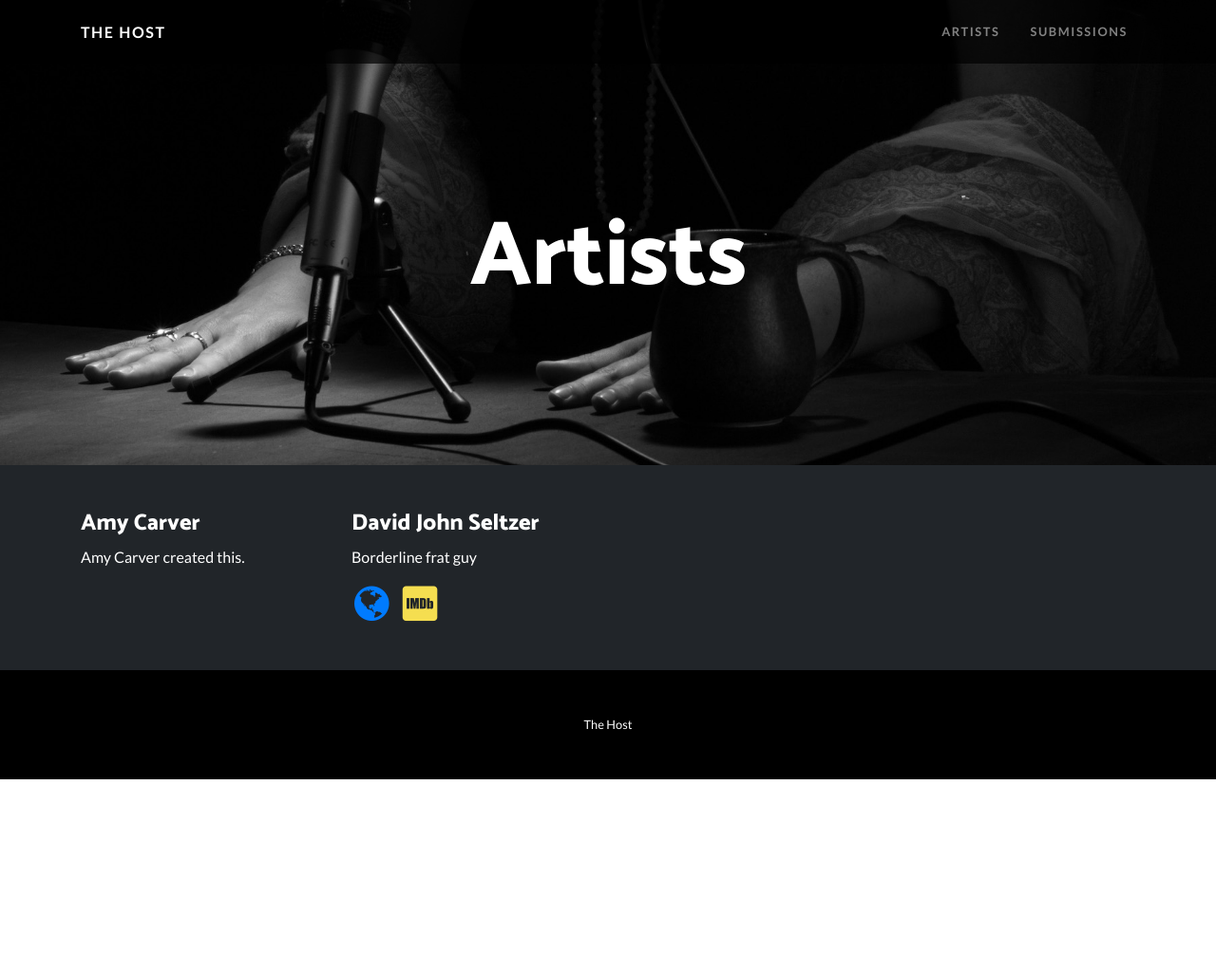
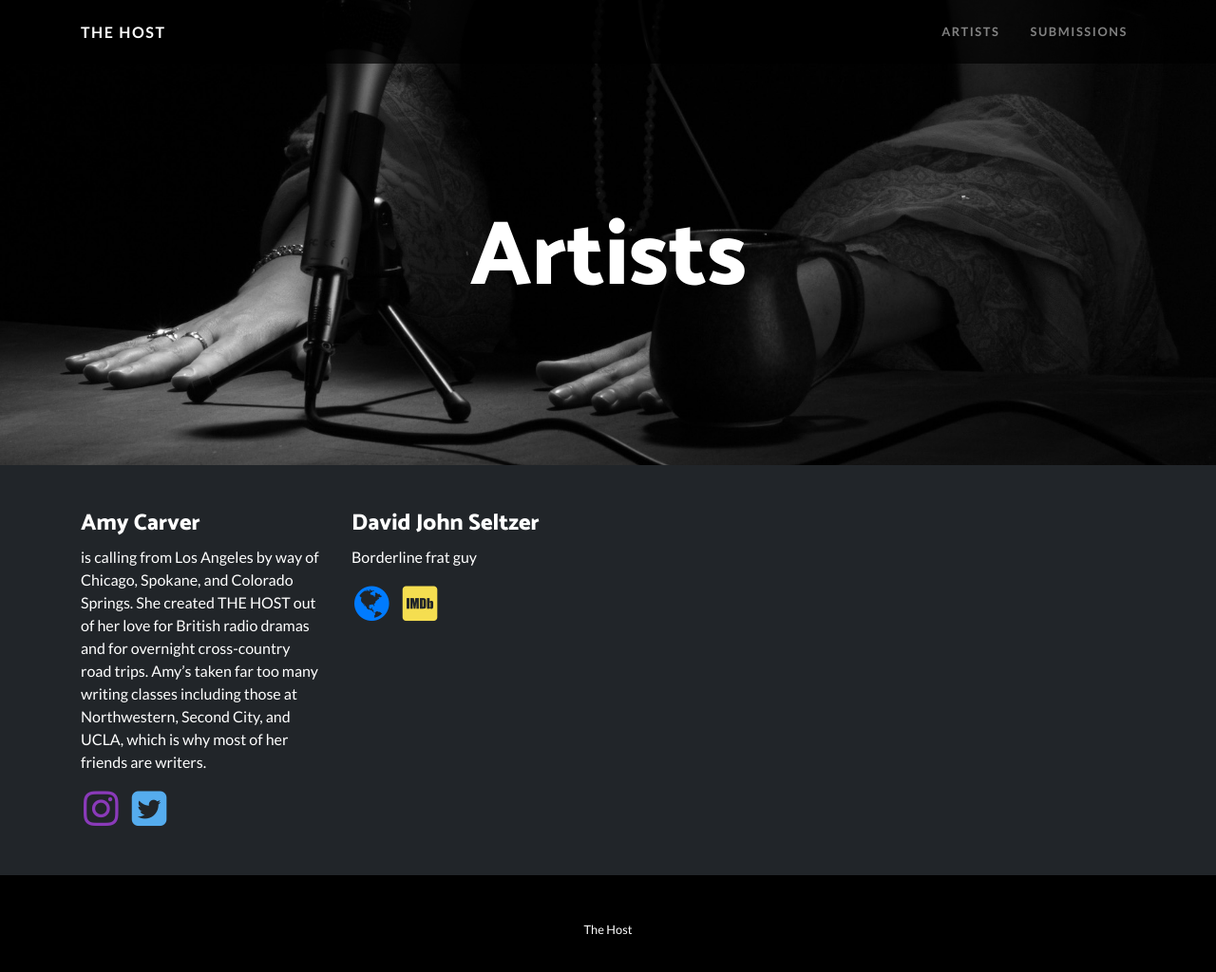
Before and after one commit to thehostpodcast/thehostpodcast.github.io, a Jekyll site: the page built from artists.markdown, in a window 1280 px wide and 1037 px high. Shown: the top 1024 px of the window at 95% size. Built offline with Jekyll 4.4.1, drawn with Linux system fonts in a browser that asks for light colours.

Commit message:
Updated Amy Carver

```diff
--- a/_artists/amy-carver.markdown
+++ b/_artists/amy-carver.markdown
@@ -1,6 +1,8 @@
 ---
 title: Amy Carver
 date: 2018-07-19 04:32:00 Z
+instagram: https://www.instagram.com/amybrowncarver/
+twitter: https://twitter.com/AngryBrownCarvr
 ---
 
-Amy Carver created this.
+is calling from Los Angeles by way of Chicago, Spokane, and Colorado Springs. She created THE HOST out of her love for British radio dramas and for overnight cross-country road trips. Amy’s taken far too many writing classes including those at Northwestern, Second City, and UCLA, which is why most of her friends are writers.
```
